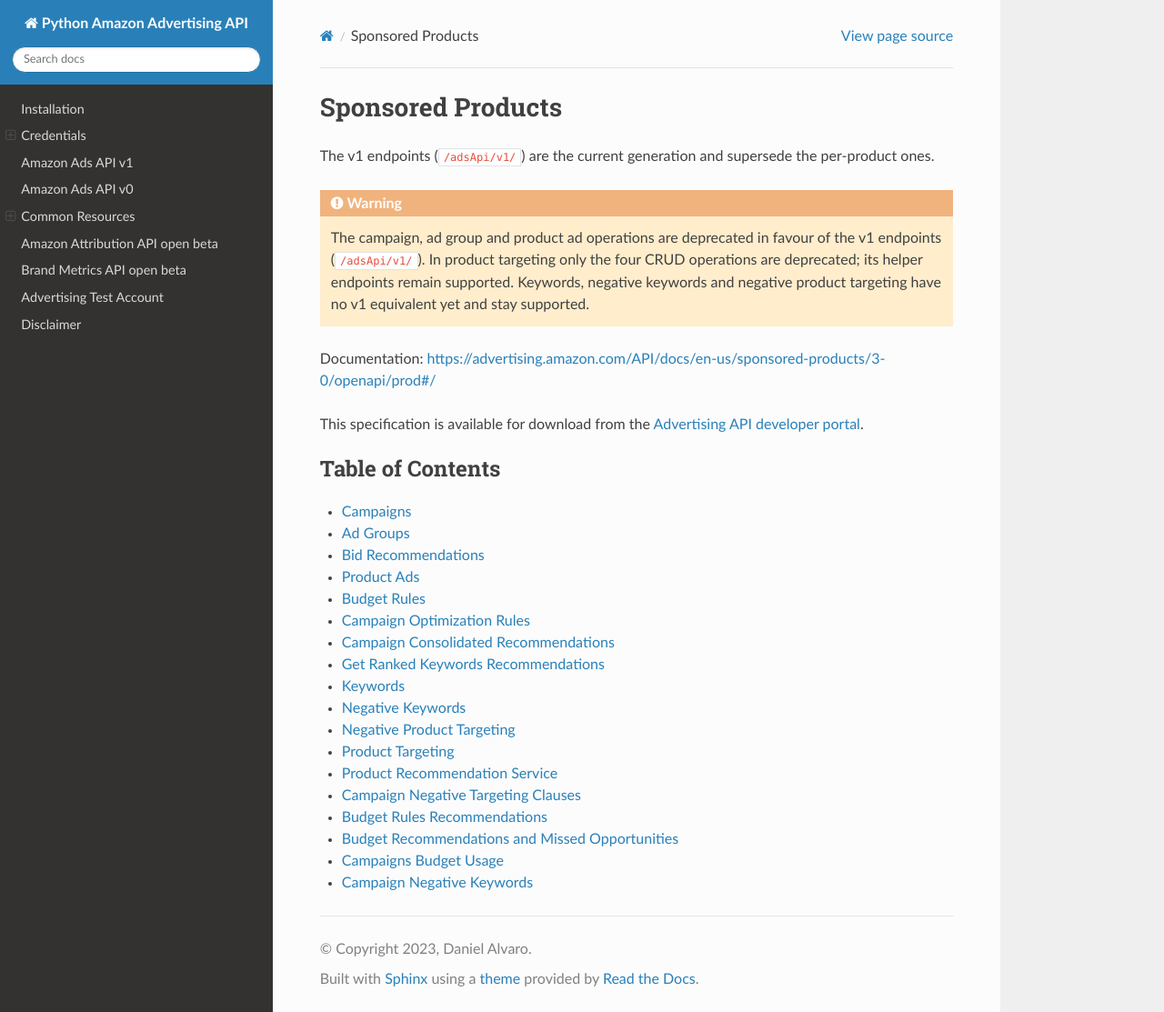
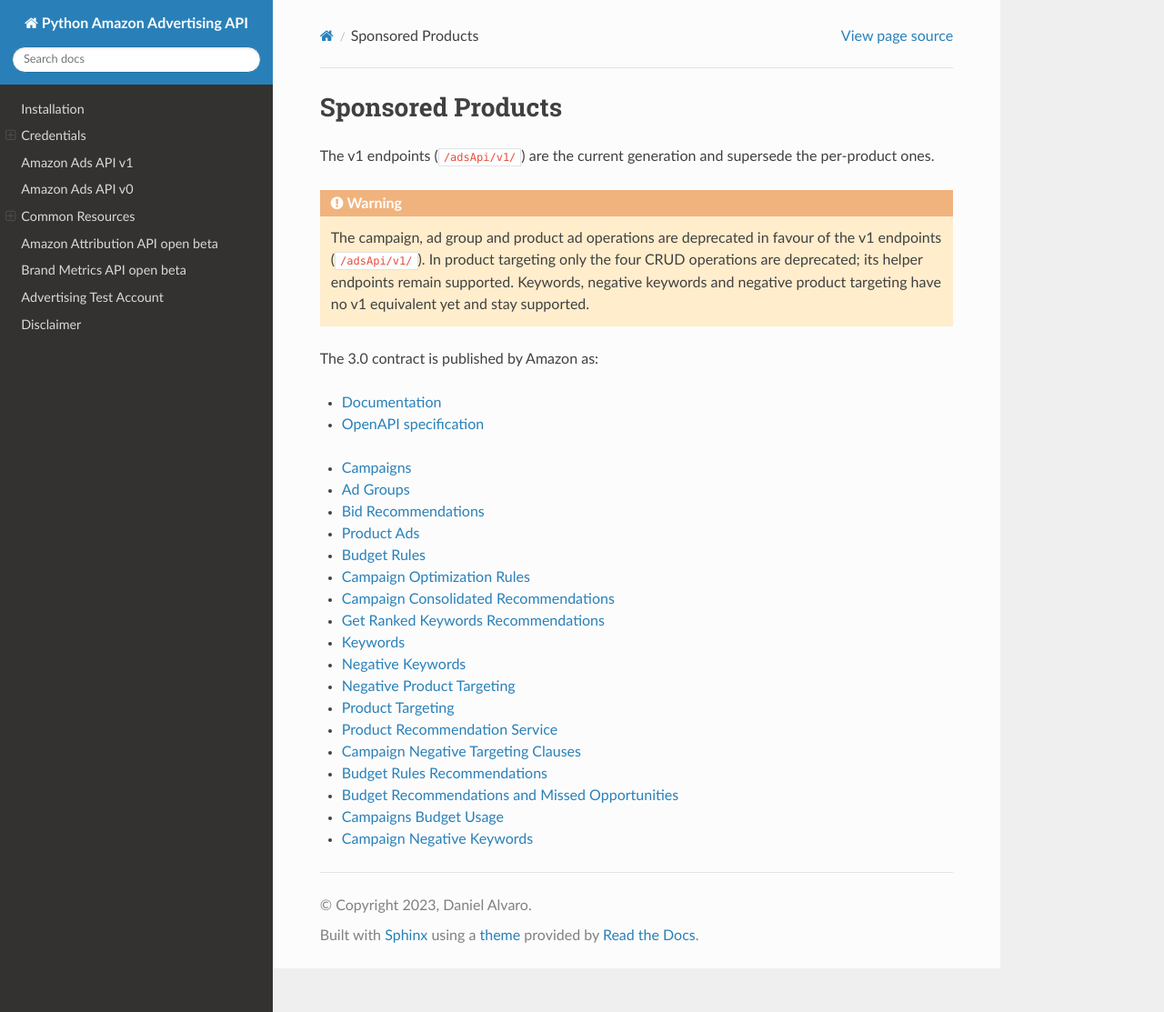
Before and after one commit to denisneuf/python-amazon-ad-api, a Sphinx documentation site: the page built from docs/sp.rst, in a window 1280 px wide and 1113 px high. Shown: the whole window at 91% size. Built offline with Sphinx 7.4.7 and the Read the Docs theme 3.1.0, drawn with Linux system fonts in a browser that asks for light colours.

Commit message:
docs: make the sponsored products page render
The page came out blank in the built documentation. Its toctree carried a
caption, which no other product page has, and the two contract links sat as a
bare URL followed by a 215 character prose line holding an inline link.

The caption is gone, so the toctree sits at the same level as in the sponsored
display page. Both links are now a labelled list, which keeps them short and
readable.

```diff
--- a/docs/sp.rst
+++ b/docs/sp.rst
@@ -12,13 +12,12 @@ per-product ones.
     negative keywords and negative product targeting have no v1 equivalent yet
     and stay supported.
 
-Documentation: https://advertising.amazon.com/API/docs/en-us/sponsored-products/3-0/openapi/prod#/
+The 3.0 contract is published by Amazon as:
 
-This specification is available for download from the `Advertising API developer portal <https://dtrnk0o2zy01c.cloudfront.net/openapi/en-us/dest/SponsoredProducts_prod_3p.json>`_.
-
+* `Documentation <https://advertising.amazon.com/API/docs/en-us/sponsored-products/3-0/openapi/prod>`_
+* `OpenAPI specification <https://dtrnk0o2zy01c.cloudfront.net/openapi/en-us/dest/SponsoredProducts_prod_3p.json>`_
 
 ..  toctree::
-    :caption: Table of Contents
     :maxdepth: 1
 
     sp/campaigns_v3
```
